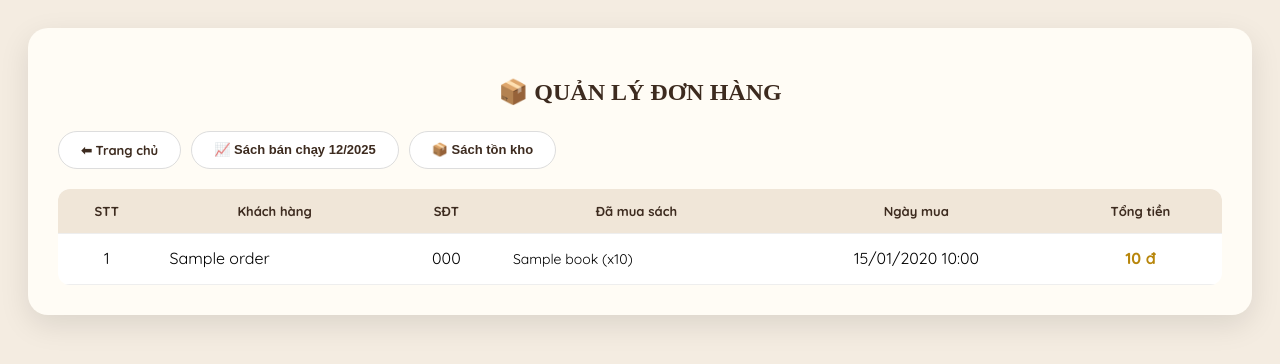
After one commit to tramnguyen11021997-pixel/Quan_Ly_Ban_Sach04, a PHP site: page /admin/orders.php in a window 1280 px wide. The commit adds this page. Shown: the top 364 px of the page. Run offline with PHP 8.4, Linux system fonts and the light colour scheme; tables that the repository leaves empty or names only in its code hold one stand-in row (values such as "Sample post").

Commit message:
Add orders management with best seller and stock display
Add orders management with best seller and stock display

~                                                                                                                ~                                                                                                                ~                                                                                                                .git/COMMIT_EDITMSG [unix] (00:07 29/12/2025)                                                             1,1 All
"/c/xampp/htdocs/test/.git/COMMIT_EDITMSG" [unix] 18L, 561B

```diff
--- /dev/null
+++ b/admin/orders.php
@@ -0,0 +1,238 @@
+<?php
+require_once '../includes/db.php';
+
+/* ================== DANH SÁCH ĐƠN HÀNG + SÁCH ĐÃ MUA ================== */
+$sqlOrders = "
+SELECT
+    o.id,
+    o.customer_name,
+    o.phone,
+    o.total_price,
+    o.order_date,
+    GROUP_CONCAT(
+        DISTINCT CONCAT(b.name, ' (x', oi.quantity, ')')
+        ORDER BY b.name
+        SEPARATOR ', '
+    ) AS books
+FROM orders o
+LEFT JOIN order_items oi ON o.id = oi.order_id
+LEFT JOIN books b ON oi.book_id = b.id
+GROUP BY o.id
+ORDER BY o.id DESC
+";
+$orders = mysqli_query($conn, $sqlOrders);
+
+/* ================== SÁCH BÁN CHẠY THEO THÁNG ================== */
+$sqlBestSeller = "
+SELECT
+    b.name AS book_name,
+    SUM(oi.quantity) AS total_sold
+FROM order_items oi
+JOIN orders o ON oi.order_id = o.id
+JOIN books b ON oi.book_id = b.id
+WHERE MONTH(o.order_date) = MONTH(CURRENT_DATE())
+  AND YEAR(o.order_date) = YEAR(CURRENT_DATE())
+GROUP BY b.id, b.name
+HAVING total_sold > 0
+ORDER BY total_sold DESC
+LIMIT 10
+";
+$bestSeller = mysqli_query($conn, $sqlBestSeller);
+
+/* ================== SÁCH TỒN KHO (ÍT NHẤT) ================== */
+$sqlStock = "
+SELECT
+    name,
+    stock
+FROM books
+WHERE stock > 0
+ORDER BY stock ASC
+LIMIT 5
+";
+$stock = mysqli_query($conn, $sqlStock);
+?>
+<!DOCTYPE html>
+<html lang="vi">
+<head>
+<meta charset="UTF-8">
+<title>Quản lý đơn hàng</title>
+<link href="https://fonts.googleapis.com/css2?family=Quicksand:wght@400;600;700&display=swap" rel="stylesheet">
+
+<style>
+body {
+    font-family: 'Quicksand', sans-serif;
+    background-color: #f4ece1;
+    padding: 20px;
+}
+.container {
+    max-width: 1300px;
+    margin: auto;
+    background: #fffcf5;
+    padding: 30px;
+    border-radius: 20px;
+    box-shadow: 0 10px 30px rgba(0,0,0,0.1);
+}
+h2 {
+    text-align: center;
+    font-family: serif;
+    color: #3d2b1f;
+    margin-bottom: 25px;
+}
+.action-bar {
+    display: flex;
+    gap: 10px;
+    margin-bottom: 20px;
+}
+.btn {
+    padding: 10px 22px;
+    background: #fff;
+    color: #3d2b1f;
+    text-decoration: none;
+    border-radius: 50px;
+    font-weight: 700;
+    font-size: 13px;
+    border: 1px solid #ddd;
+    cursor: pointer;
+}
+.btn:hover {
+    background: #3d2b1f;
+    color: #fff;
+}
+table {
+    width: 100%;
+    border-collapse: collapse;
+    background: white;
+    border-radius: 12px;
+    overflow: hidden;
+}
+th, td {
+    padding: 14px;
+    border-bottom: 1px solid #eee;
+    text-align: center;
+    vertical-align: top;
+}
+th {
+    background: #f0e6d8;
+    color: #3d2b1f;
+    font-size: 13px;
+}
+.price {
+    color: #b8860b;
+    font-weight: bold;
+}
+.box {
+    display: none;
+    background: #fbf6ef;
+    padding: 20px;
+    border-radius: 15px;
+    margin-bottom: 30px;
+}
+.rank {
+    font-weight: bold;
+    color: #b8860b;
+}
+.low {
+    color: #c0392b;
+    font-weight: bold;
+}
+.books {
+    text-align: left;
+    font-size: 14px;
+    line-height: 1.6;
+}
+.empty {
+    color: #999;
+    font-style: italic;
+}
+</style>
+
+<script>
+function toggleBox(id) {
+    const box = document.getElementById(id);
+    box.style.display = box.style.display === 'none' ? 'block' : 'none';
+}
+</script>
+</head>
+
+<body>
+
+<div class="container">
+    <h2>📦 QUẢN LÝ ĐƠN HÀNG</h2>
+
+    <div class="action-bar">
+        <a href="home.php" class="btn">⬅ Trang chủ</a>
+        <button class="btn" onclick="toggleBox('bestSeller')">📈 Sách bán chạy <?= date('m/Y') ?></button>
+        <button class="btn" onclick="toggleBox('stock')">📦 Sách tồn kho</button>
+    </div>
+
+    <!-- SÁCH BÁN CHẠY -->
+    <div id="bestSeller" class="box">
+        <h3 style="text-align:center;">🔥 SÁCH BÁN CHẠY</h3>
+        <table>
+            <tr>
+                <th>Hạng</th>
+                <th>Tên sách</th>
+                <th>Đã bán</th>
+            </tr>
+            <?php $rank = 1; while ($row = mysqli_fetch_assoc($bestSeller)): ?>
+            <tr>
+                <td class="rank">#<?= $rank++ ?></td>
+                <td style="text-align:left;"><?= htmlspecialchars($row['book_name']) ?></td>
+                <td><?= $row['total_sold'] ?> cuốn</td>
+            </tr>
+            <?php endwhile; ?>
+        </table>
+    </div>
+
+    <!-- SÁCH TỒN KHO -->
+    <div id="stock" class="box">
+        <h3 style="text-align:center;">📦 SÁCH TỒN KHO (ÍT NHẤT)</h3>
+        <table>
+            <tr>
+                <th>STT</th>
+                <th>Tên sách</th>
+                <th>Số lượng</th>
+            </tr>
+            <?php $i = 1; while ($row = mysqli_fetch_assoc($stock)): ?>
+            <tr>
+                <td><?= $i++ ?></td>
+                <td style="text-align:left;"><?= htmlspecialchars($row['name']) ?></td>
+                <td class="<?= $row['stock'] <= 5 ? 'low' : '' ?>">
+                    <?= $row['stock'] ?>
+                </td>
+            </tr>
+            <?php endwhile; ?>
+        </table>
+    </div>
+
+    <!-- DANH SÁCH ĐƠN HÀNG -->
+    <table>
+        <tr>
+            <th>STT</th>
+            <th>Khách hàng</th>
+            <th>SĐT</th>
+            <th>Đã mua sách</th>
+            <th>Ngày mua</th>
+            <th>Tổng tiền</th>
+        </tr>
+        <?php $stt = 1; while ($row = mysqli_fetch_assoc($orders)): ?>
+        <tr>
+            <td><?= $stt++ ?></td>
+            <td style="text-align:left;"><?= htmlspecialchars($row['customer_name'] ?? 'Khách lẻ') ?></td>
+            <td><?= htmlspecialchars($row['phone'] ?? '---') ?></td>
+            <td class="books">
+                <?php if (!empty($row['books'])): ?>
+                    <?= htmlspecialchars($row['books']) ?>
+                <?php else: ?>
+                    <span class="empty">Đơn bán trực tiếp</span>
+                <?php endif; ?>
+            </td>
+            <td><?= date('d/m/Y H:i', strtotime($row['order_date'])) ?></td>
+            <td class="price"><?= number_format($row['total_price']) ?> đ</td>
+        </tr>
+        <?php endwhile; ?>
+    </table>
+</div>
+
+</body>
+</html>
--- a/books_edit.php
+++ b/books_edit.php
@@ -137,6 +137,10 @@ button:hover{
     font-weight:600;
     border:1px solid #f5c2c2;
 }
+<<<<<<< HEAD
+=======
+
+>>>>>>> 203fc87 (Add orders management with best seller and stock display)
 .back-link{
     display:block;
     margin-top:18px;
```
